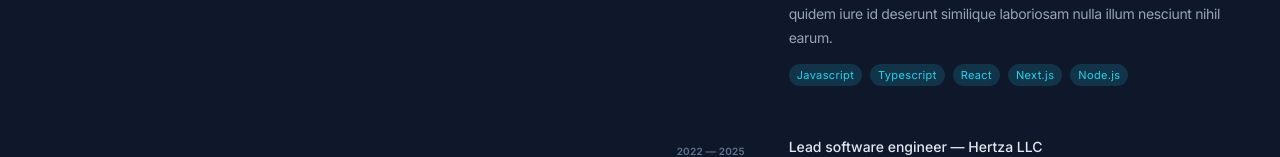
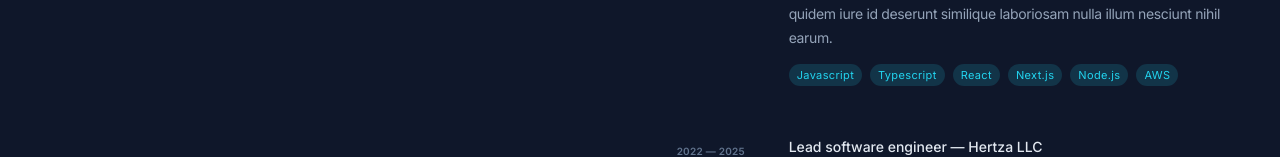
Before and after one commit to leucioiustefan/leucioiustefan-website-next, a Next.js app: page / in a window 1280 px wide. Shown: the part 766-923 px from the top of the page. Built offline with nearby package versions, Linux system fonts and the light colour scheme.

Commit message:
added more styling changes

```diff
--- a/Components/Experience.tsx
+++ b/Components/Experience.tsx
@@ -38,6 +38,9 @@ lg:hover:drop-shadow-lg"
             </span>
             <span className="text-special text-[11px] px-2 py-1 mr-2 rounded-full bg-special/15">
               Node.js
+            </span>
+            <span className="text-special text-[11px] px-2 py-1 mr-2 rounded-full bg-special/15">
+              AWS
             </span>
           </p>
         </div>
```
